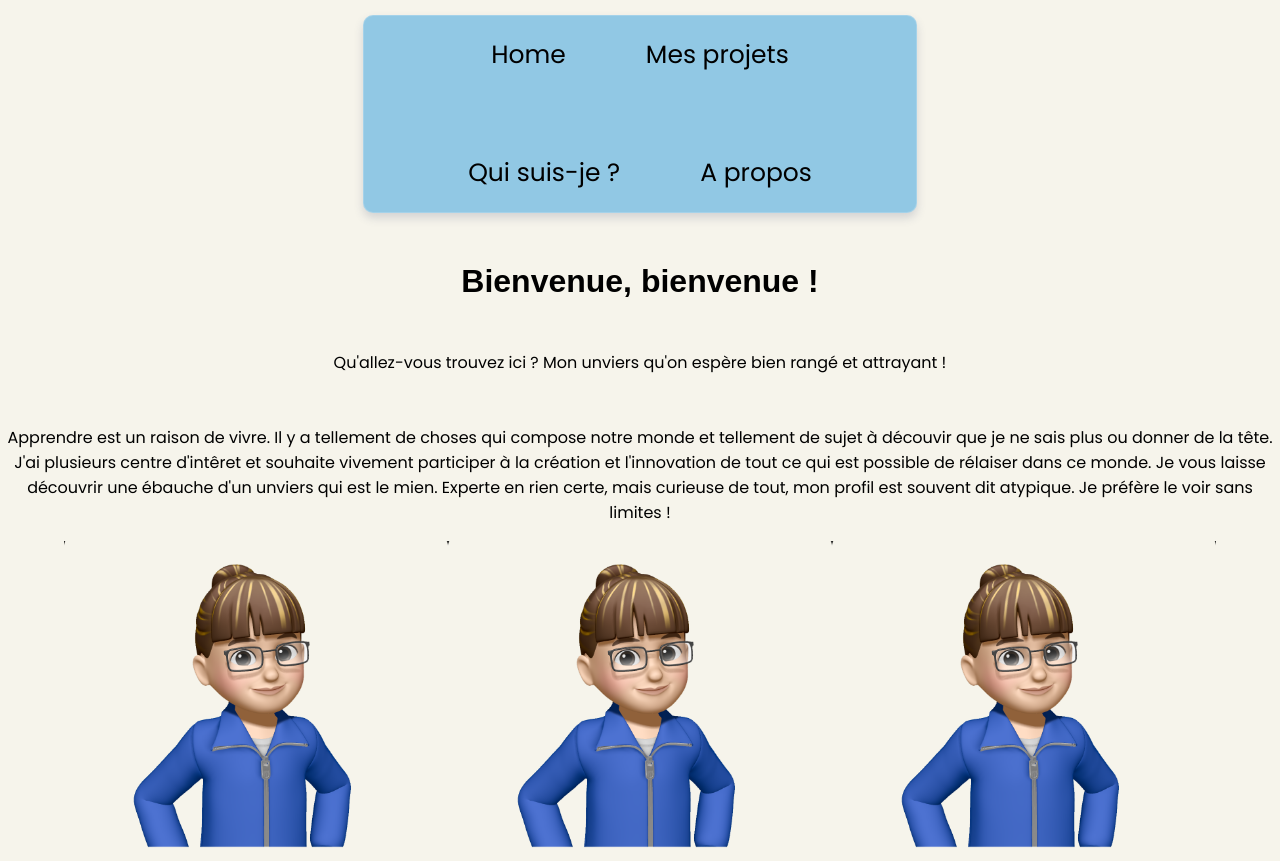
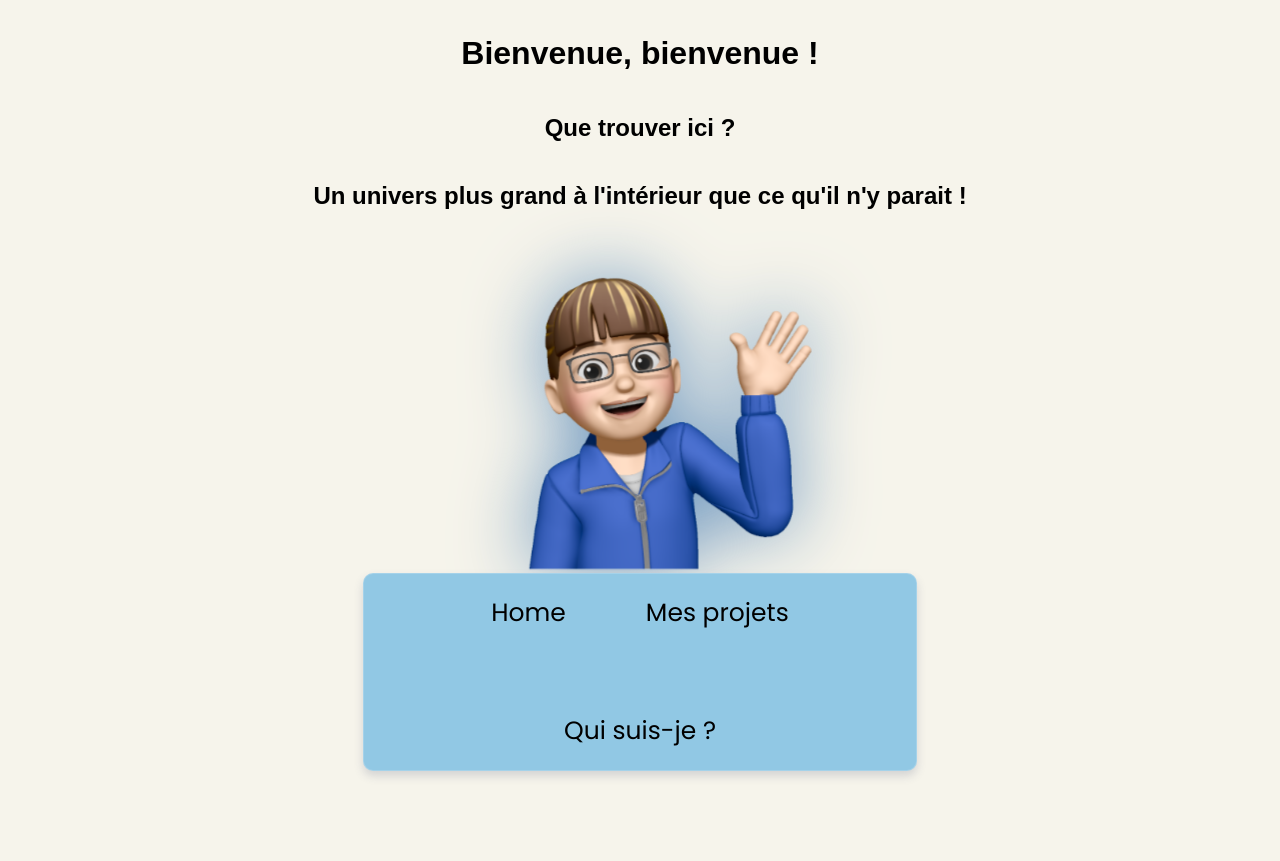
Before and after one commit to clarisse-lebaut/MyPortfolio, a PHP site: page / in a window 1280 px wide. After the commit the page ends 778 px from the top, so only its background shows below. Run offline with PHP 8.4, Linux system fonts and the light colour scheme; some web fonts are replaced.

Commit message:
end home page

```diff
--- a/assets/styles/header.css
+++ b/assets/styles/header.css
@@ -8,7 +8,7 @@
   margin: 15px auto;
   width: 40%; /* Ajustez cette valeur pour limiter la largeur */
 
-  background: #91C8E4;
+  background: #91c8e4;
   box-shadow: 0 5px 10px 0 lightgray;
   backdrop-filter: blur(5px);
   -webkit-backdrop-filter: blur(5px);
@@ -25,5 +25,5 @@
   transition: ease-in-out 0.2s;
 }
 .main-a:hover {
-  color: #F6F4EB;
+  color: #f6f4eb;
 }
--- a/assets/styles/home.css
+++ b/assets/styles/home.css
@@ -1,12 +1,37 @@
+body {
+  display: flex;
+  flex-direction: column;
+  justify-content: center;
+  height: 100vh;
+}
 .title-page-projects {
   text-align: center;
+}
+.container-avatar {
+  display: flex;
+  flex-direction: column;
+  justify-content: center;
+  align-items: center;
   margin-top: 50px;
-}
-.presentation {
-  display: flex;
-  justify-content: center;
-  width: 100%;
 }
 .avatar {
   width: 30%;
+  transition: filter 250ms ease-in-out, transform 250ms ease-in-out;
+  transform: scale(1.2); /* Utiliser transform au lieu de scale */
+  animation: pulse-shadow 2s ease-in-out infinite; /* Appliquer l'animation en permanence */
 }
+
+@keyframes pulse-shadow {
+  0% {
+    filter: drop-shadow(0 0 2rem #91c8e4); /* Ombre de base */
+  }
+  25% {
+    filter: drop-shadow(0 0 2rem #749bc2); /* Ombre de base */
+  }
+  50% {
+    filter: drop-shadow(0 0 2rem #4682a9); /* Ombre plus grande */
+  }
+  100% {
+    filter: drop-shadow(0 0 2rem #91c8e4); /* Ombre de base */
+  }
+}
--- a/components/footer.php
+++ b/components/footer.php
@@ -20,10 +20,6 @@
             <li class="main-footer-li"><a class="main-footer-a" href="index.php?page=me">Présentation</a></li>
             <li class="main-footer-li"><a class="main-footer-a" href="files/document.pdf" target="_blank">Mon CV</a></li>
         </div>
-        <div>
-            <p class="title-footer-box">A propos</p>
-            <li class="main-footer-li"><a class="main-footer-a" href="index.php?page=detail">Mon portfolio</a></li>
-        </div>
     </section>
     <section class="section-logo">
         <a href="https://linkedin.com/in/clarisse-le-baut-161499235" target="_blank">
--- a/components/header.php
+++ b/components/header.php
@@ -4,5 +4,4 @@
     <li class="main-li"><a class="main-a" href="../index.php?page=home">Home</a></li>
     <li class="main-li"><a class="main-a" href="../index.php?page=projects">Mes projets</a></li>
     <li class="main-li"><a class="main-a" href="../index.php?page=me">Qui suis-je ?</a></li>
-    <li class="main-li"><a class="main-a" href="../index.php?page=about">A propos</a></li>
 </nav>
--- a/index.php
+++ b/index.php
@@ -25,10 +25,6 @@ function loadPage($page) {
 
         case 'me':
             include 'pages/me.php';
-            break;
-
-        case 'about':
-            include 'pages/about.php';
             break;
 
         default:
--- a/pages/home.php
+++ b/pages/home.php
@@ -1,18 +1,13 @@
 <link rel="stylesheet" href="../assets/styles/global.css">
 <link rel="stylesheet" href="../assets/styles/home.css">
 
+
+<h1 class="title-page-projects">Bienvenue, bienvenue !</h1>
+<h2 class="title-page-projects">Que trouver ici ?</h2>
+<h2 class="title-page-projects">Un univers plus grand à l'intérieur que ce qu'il n'y parait !</h2>
+<div class="container-avatar">
+    <img class="avatar" src="../assets/img/bimoji/hey.png" alt="avatar">
+</div>
 <?php
 include "./components/header.php";
 ?>
-
-<h1 class="title-page-projects">Bienvenue, bienvenue !</h1>
-<p class="title-page-projects">Qu'allez-vous trouvez ici ? Mon unviers qu'on espère bien rangé et attrayant !</p>
-<p class="title-page-projects">Apprendre est un raison de vivre. Il y a tellement de choses qui compose notre monde et tellement de sujet à découvir que je ne sais plus ou donner de la tête.
-    J'ai plusieurs centre d'intêret et souhaite vivement participer à la création et l'innovation de tout ce qui est possible de rélaiser dans ce monde.
-    Je vous laisse découvrir une ébauche d'un unviers qui est le mien. Experte en rien certe, mais curieuse de tout, mon profil est souvent dit atypique. Je préfère le voir sans limites !
-</p>
-<section class="presentation">
-    <img class="avatar" src="../assets/img/bimoji/hero.png" alt="avatar">
-    <img class="avatar" src="../assets/img/bimoji/hero.png" alt="avatar">
-    <img class="avatar" src="../assets/img/bimoji/hero.png" alt="avatar">
-</section>
--- a/pages/me.php
+++ b/pages/me.php
@@ -29,8 +29,9 @@ include "./components/header.php";
                 <a class="contact-logo" href="https://github.com/clarisse-lebaut" target="_blank"><img src="../assets/img/icons/square-github.svg" alt=""></a>
               </section>
               <p>
-                Créative avec un parcours atypique, je suis toujours prête à relever des défis.
-                L'innovation est au cœur de ma démarche, et j'aime apporter des idées nouvelles et des solutions originales afin de crée des outils originaux.
+                Créative au parcours atypique, je suis toujours prête à relever des défis.
+                L'innovation est au cœur de ma démarche, et j'aime apporter des idées nouvelles afin de crée des outils originaux.
+                Experte en rien m'a-t-on déjà dit... mais curieuse de tout : je préfère dire que je suis sans limites !
               </p>
             </div>
             <div >
```
Also changed, not shown: pages/projects.php (+4 -4 lines), assets/home.jpeg (added), assets/img/bimoji/hey.png (added).
